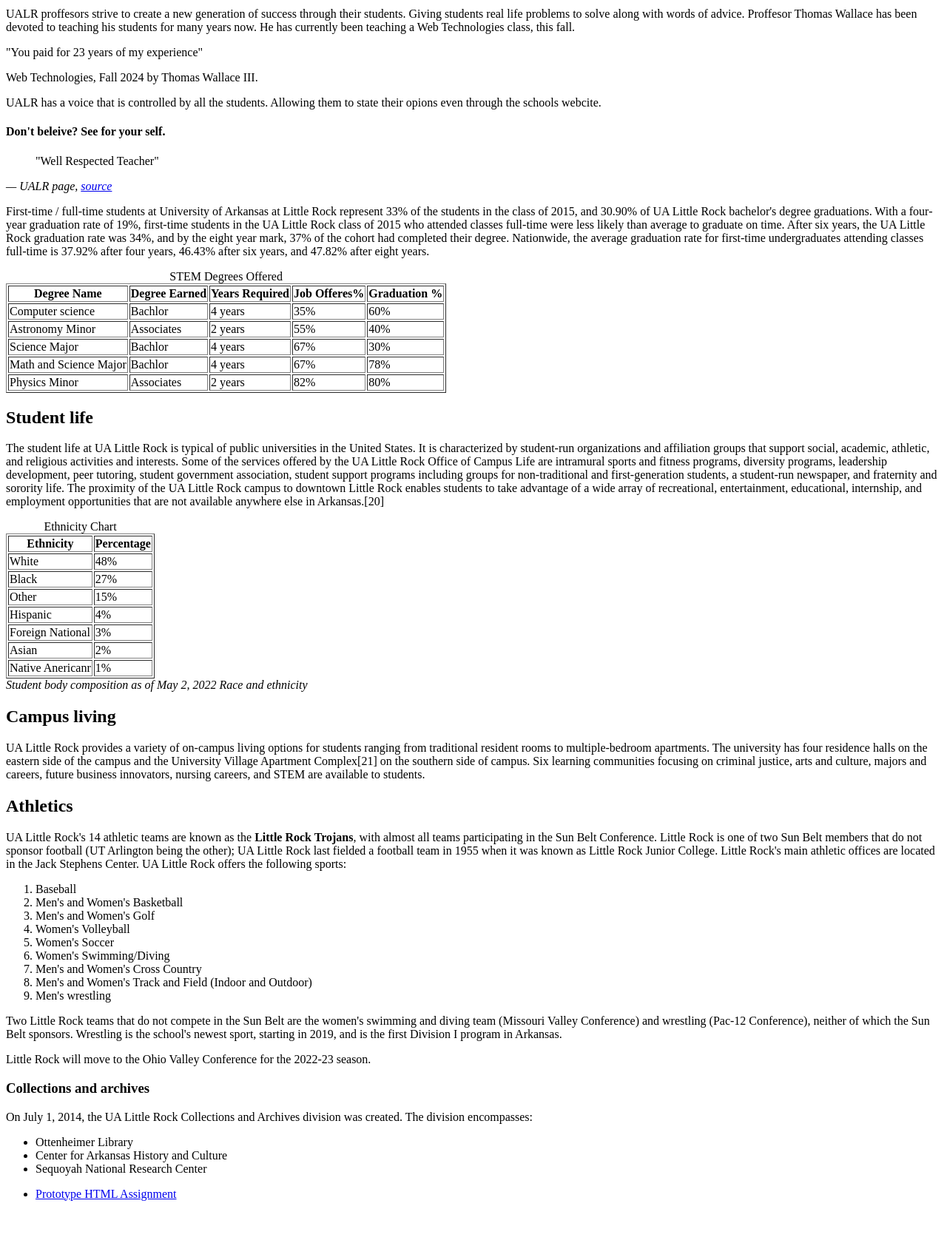
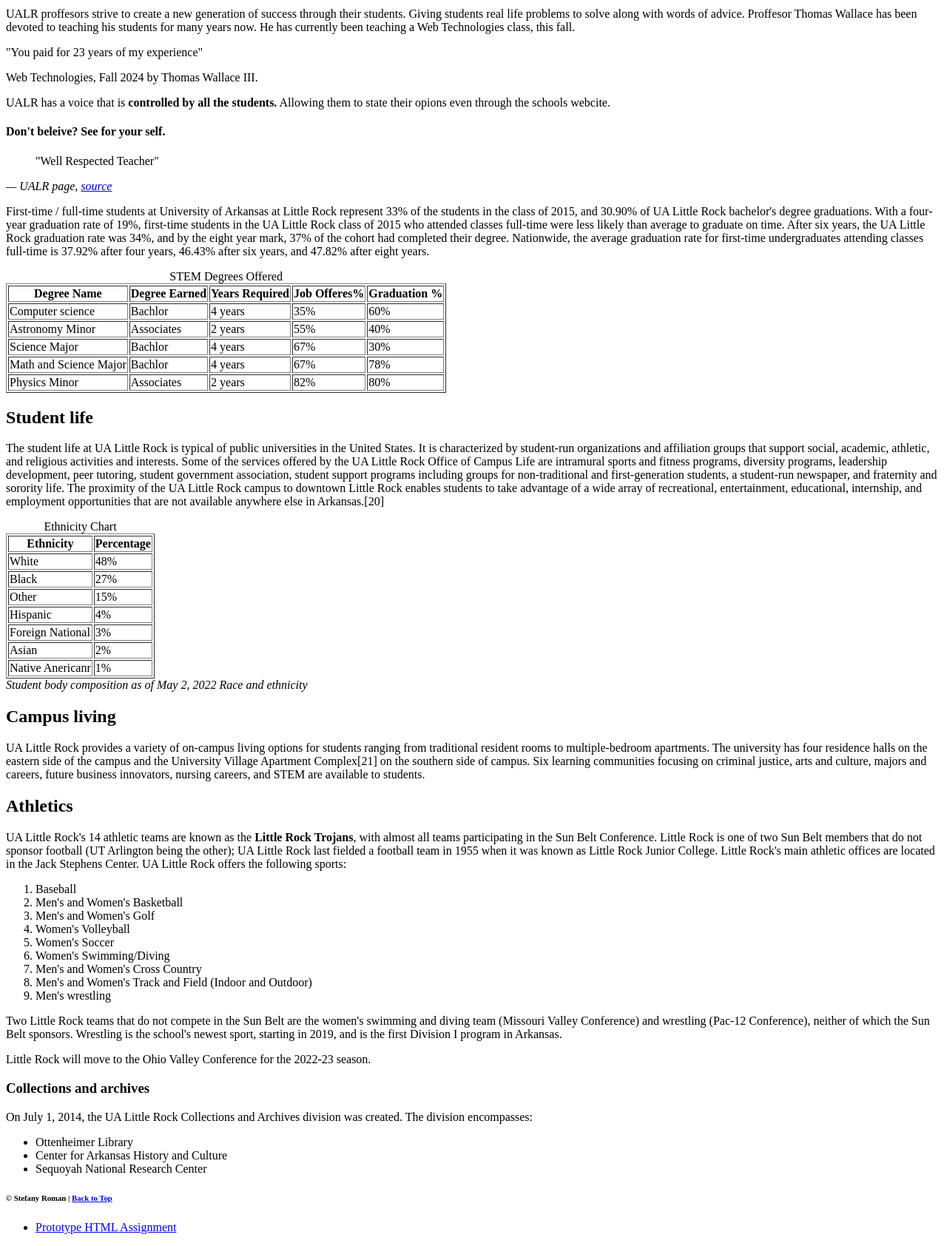
Before and after one commit to stefanyroman/web-technologies, a plain HTML site: page prototype/index.html in a window 1280 px wide. Shown: the part 840-2524 px from the top of the page at 74% size. Before the commit the page ends 2479 px from the top, so only its background shows below. Drawn offline with Linux system fonts and the light colour scheme.

Commit message:
almost finished

```diff
--- a/prototype/index.html
+++ b/prototype/index.html
@@ -17,7 +17,9 @@ First assignment
     <header class="Introduction">
      <h1>University of Arkansas at Little Rock: A Brief History</h1>
     </header>
-<p>The University of Arkansas at Little Rock (UA Little Rock) is a public research university in Little Rock, Arkansas. Established as Little Rock Junior College by the Little Rock School District in 1927, the institution became a private four-year university under the name Little Rock University in 1957. It returned to public status in 1969 when it merged with the University of Arkansas System under its present name. The former campus of Little Rock Junior College is now (2019) the campus of Philander Smith University. </p>
+<section id="content">
+
+    <p>The University of Arkansas at Little Rock (UA Little Rock) is a public research university in Little Rock, Arkansas. Established as Little Rock Junior College by the Little Rock School District in 1927, the institution became a private four-year university under the name Little Rock University in 1957. It returned to public status in 1969 when it merged with the University of Arkansas System under its present name. The former campus of Little Rock Junior College is now (2019) the campus of Philander Smith University. </p>
 <p>At 250 acres (100 ha), the UA Little Rock campus encompasses more than 56 buildings, including the Center for Nanotechnology Integrative Sciences, the Emerging Analytics Center, the Sequoyah Research Center, and the Ottenheimer Library Additionally, UA Little Rock houses special learning facilities that include a learning resource center, art galleries, KUAR public radio station,[6] University Television, and a campus-wide wireless network. It is classified among "R2: Doctoral Universities – High research activity".</p>
 <h2>Academics</h2>
 
@@ -41,7 +43,7 @@ First assignment
 Proffesor Thomas Wallace has been devoted to teaching his students for many years now. He has currently been teaching a Web Technologies class, this fall. </P>
 
     <p>"You paid for 23 years of my experience"<p> Web Technologies, Fall 2024 by Thomas Wallace III. </p>
-    <p>UALR has a voice that is controlled by all the students. Allowing them to state their opions even through the schools webcite.</p>
+    <p>UALR has a voice that is <b> controlled by all the students.</b> Allowing them to state their opions even through the schools webcite.</p>
     <h4>Don't beleive? See for your self.</h4>
     <blockquote cite="https://ualr.edu/facultyexcellence/2014/04/08/mr-thomas-wallace-iii/" >
         "Well Respected Teacher"
@@ -98,14 +100,13 @@ With a four-year graduation rate of 19%, first-time students in the UA Little Ro
         <td>80%</td>
     </tr>
     </tbody>
-    </body>
     </table>
 
 
 
-<body>
+
 <h2>Student life</h2>
-<body>
+
     <p>The student life at UA Little Rock is typical of public universities in the United States. It is characterized by student-run organizations and affiliation groups that support social, academic, athletic, and religious activities and interests. Some of the services offered by the UA Little Rock Office of Campus Life are intramural sports and fitness programs, diversity programs, leadership development, peer tutoring, student government association, student support programs including groups for non-traditional and first-generation students, a student-run newspaper, and fraternity and sorority life. The proximity of the UA Little Rock campus to downtown Little Rock enables students to take advantage of a wide array of recreational, entertainment, educational, internship, and employment opportunities that are not available anywhere else in Arkansas.[20]</p>
 <table border>
     <caption> Ethnicity Chart </caption>
@@ -145,17 +146,19 @@ With a four-year graduation rate of 19%, first-time students in the UA Little Ro
     <td>1%</td>
 </tr>
 </tbody>
-</body>
+
 </table>
 
 <em>Student body composition as of May 2, 2022
     Race and ethnicity</em>
 
     <h2>Campus living</h2>
-<p>UA Little Rock provides a variety of on-campus living options for students ranging from traditional resident rooms to multiple-bedroom apartments. The university has four residence halls on the eastern side of the campus and the University Village Apartment Complex[21] on the southern side of campus. Six learning communities focusing on criminal justice, arts and culture, majors and careers, future business innovators, nursing careers, and STEM are available to students.</p>
+<p>UA Little Rock provides a variety of on-campus living options for students ranging from traditional resident rooms to multiple-bedroom apartments. The university has four residence halls on the eastern side of the campus and the University Village Apartment Complex[21] on the southern side of campus.
+    Six learning communities focusing on criminal justice, arts and culture, majors and careers, future business innovators, nursing careers, and STEM are available to students.</p>
 
 <h2>Athletics</h2>
-<p>UA Little Rock's 14 athletic teams are known as the <b>Little Rock Trojans</b>, with almost all teams participating in the Sun Belt Conference. Little Rock is one of two Sun Belt members that do not sponsor football (UT Arlington being the other); UA Little Rock last fielded a football team in 1955 when it was known as Little Rock Junior College. Little Rock's main athletic offices are located in the Jack Stephens Center. UA Little Rock offers the following sports:</p>
+    <p>UA Little Rock's 14 athletic teams are known as the <b>Little Rock Trojans</b>, with almost all teams participating in the Sun Belt Conference. Little Rock is one of two Sun Belt members that do not sponsor football (UT Arlington being the other);
+    UA Little Rock last fielded a football team in 1955 when it was known as Little Rock Junior College. Little Rock's main athletic offices are located in the Jack Stephens Center. UA Little Rock offers the following sports:</p>
     <ol>
      <li>Baseball</li>
     <li>Men's and Women's Basketball</li>
@@ -177,13 +180,16 @@ With a four-year graduation rate of 19%, first-time students in the UA Little Ro
     <li>Center for Arkansas History and Culture</li>
     <li>Sequoyah National Research Center</li>
 </ul>
+</section>
+    </main>
+</body>
 
-    </main>
+<footer class="Introduction">
+    <h6 id="bottom">&copy; Stefany Roman | <a href="#top">Back to Top</a></h6>
+  </footer>
   <nav>
     <ul>
         <li><a href="prototype/index.html">Prototype HTML Assignment</a></li>
     </ul>
   </nav>
-</body>
-
 </html>
```
